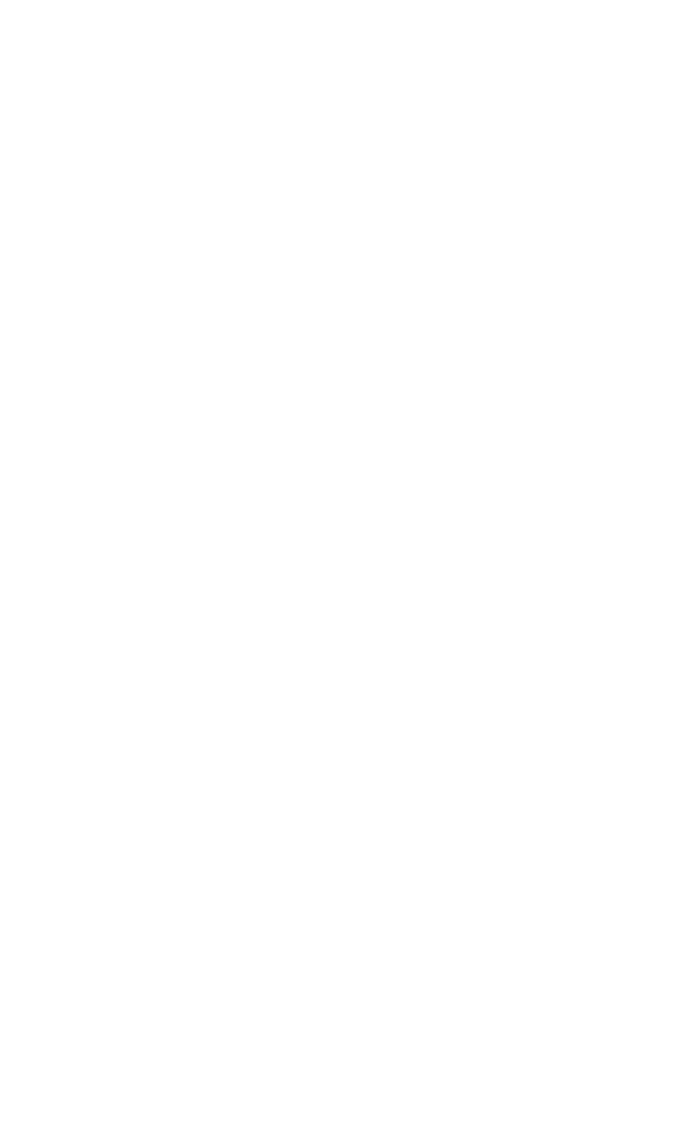
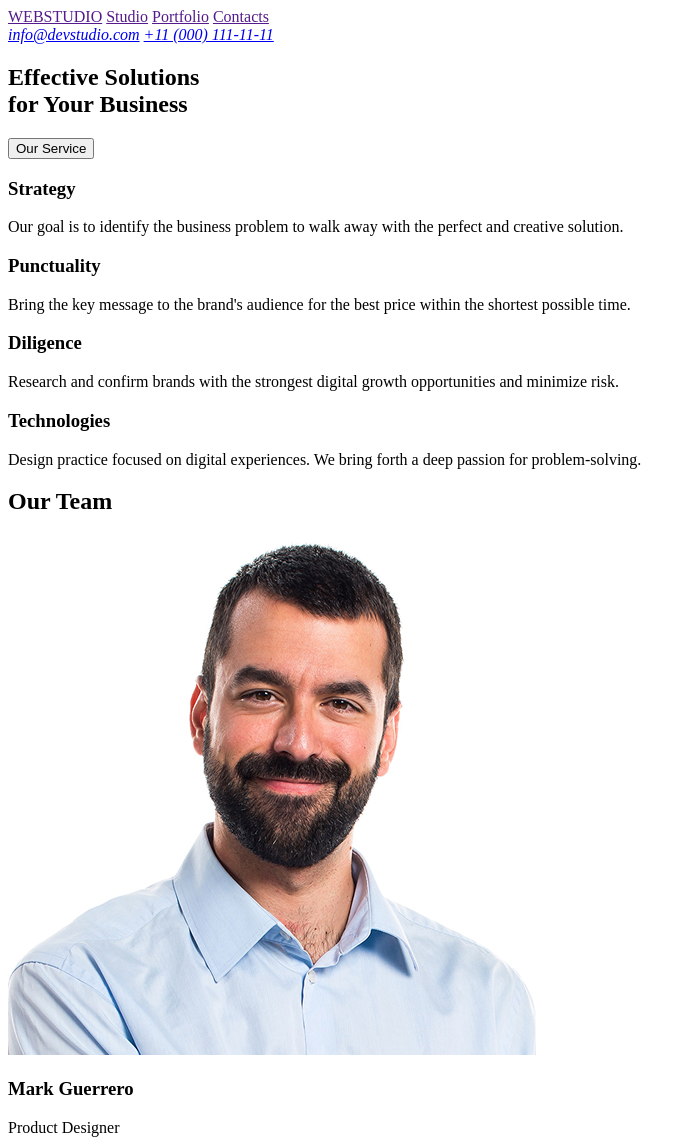
Before and after one commit to ozlem-ozkazan/goit-markup-hw-01, a plain HTML site: page index.html in a window 1280 px wide. Shown: the whole page, without its empty margins (0-692 px from the left). Before the commit the page ends 800 px from the top, so only its background shows below. Drawn offline with Linux system fonts and the light colour scheme.

Commit message:
update index.html + add images

```diff
--- a/index.html
+++ b/index.html
@@ -5,5 +5,61 @@
     <meta name="viewport" content="width=device-width, initial-scale=1.0" />
     <title>Document</title>
   </head>
-  <body></body>
+  <body>
+    <header>
+      <nav>
+        <a href="">WEBSTUDIO</a>
+        <a href="">Studio</a>
+        <a href="">Portfolio</a>
+        <a href="">Contacts</a>
+      </nav>
+      <address>
+        <a href="mailto:info@devstudio.com">info@devstudio.com</a>
+        <a href="tel:+110001111111">+11 (000) 111-11-11</a>
+      </address>
+    </header>
+    <main>
+      <section>
+        <h1>Effective Solutions <br />for Your Business</h1>
+        <button type="submit">Our Service</button>
+      </section>
+
+      <section>
+        <h3>Strategy</h3>
+        <p>
+          Our goal is to identify the business problem to walk away with the
+          perfect and creative solution.
+        </p>
+
+        <h3>Punctuality</h3>
+        <p>
+          Bring the key message to the brand's audience for the best price
+          within the shortest possible time.
+        </p>
+
+        <h3>Diligence</h3>
+        <p>
+          Research and confirm brands with the strongest digital growth
+          opportunities and minimize risk.
+        </p>
+
+        <h3>Technologies</h3>
+        <p>
+          Design practice focused on digital experiences. We bring forth a deep
+          passion for problem-solving.
+        </p>
+      </section>
+      <section>
+        <h2>Our Team</h2>
+
+        <img
+          src="./images/img-3-mark-guerrero.jpg"
+          alt="photo of Mark Guerrero"
+        />
+        <h3>Mark Guerrero</h3>
+        <p>Product Designer</p>
+      </section>
+    </main>
+    <footer></footer>
+  </body>
 </html>
```
Also changed, not shown: images/img-1-camila-garcia.jpg (added), images/img-2-tom-ford.jpg (added), images/img-3-mark-guerrero.jpg (added), images/img-daniel-wilson.jpg (added).
